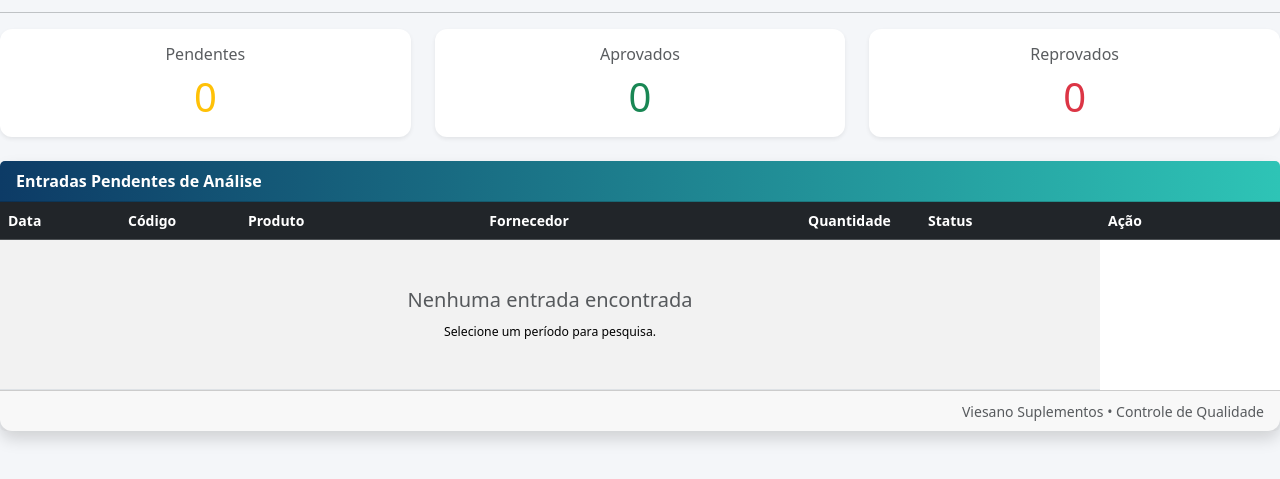
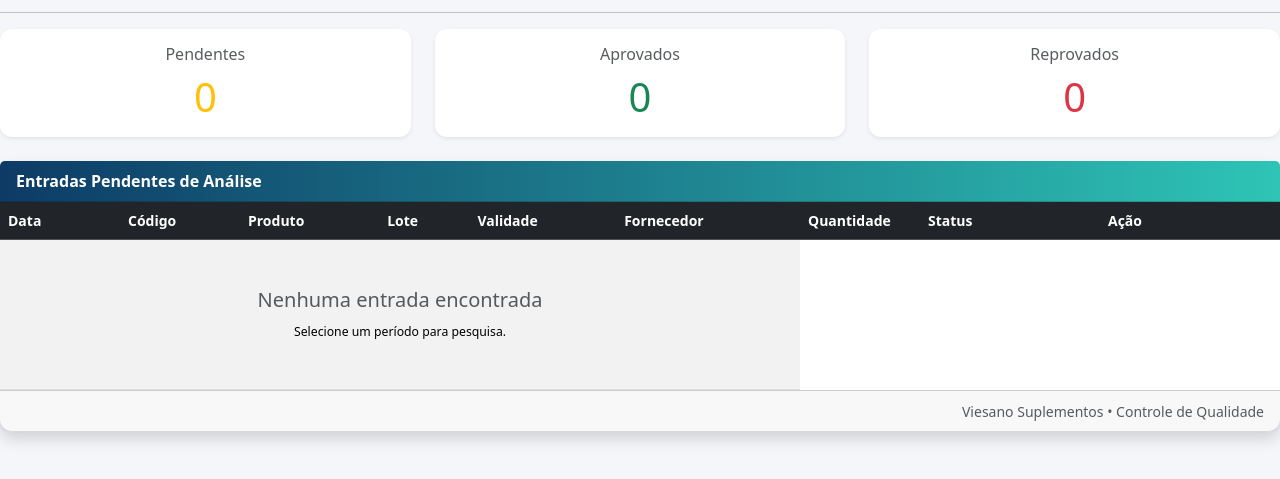
Before and after one commit to fabiurbina/PortalInterno, a Django app: page /qualidade/ in a window 1280 px wide. Shown: the part 296-775 px from the top of the page. Run offline with Django 5.2, Linux system fonts and the light colour scheme; a user stored in the database is signed in.

Commit message:
AJUTES NA TELA DA QUALIDAE HOME PARA MOSTRAR O LOTE E VALIDADE CONFORME CADASTRADO NO SISTEMA

```diff
--- a/pedidos/templates/qualidade_home.html
+++ b/pedidos/templates/qualidade_home.html
@@ -292,6 +292,14 @@
                         </th>
 
                         <th>
+                            Lote
+                        </th>
+
+                        <th>
+                            Validade
+                        </th>
+
+                        <th>
                             Fornecedor
                         </th>
 
@@ -338,6 +346,9 @@
                             </strong>
 
                         </td>
+
+                        <td>{{ entrada.lote }}</td>
+                        <td>{{ entrada.validade }}</td>
 
                         <td>
 
```
